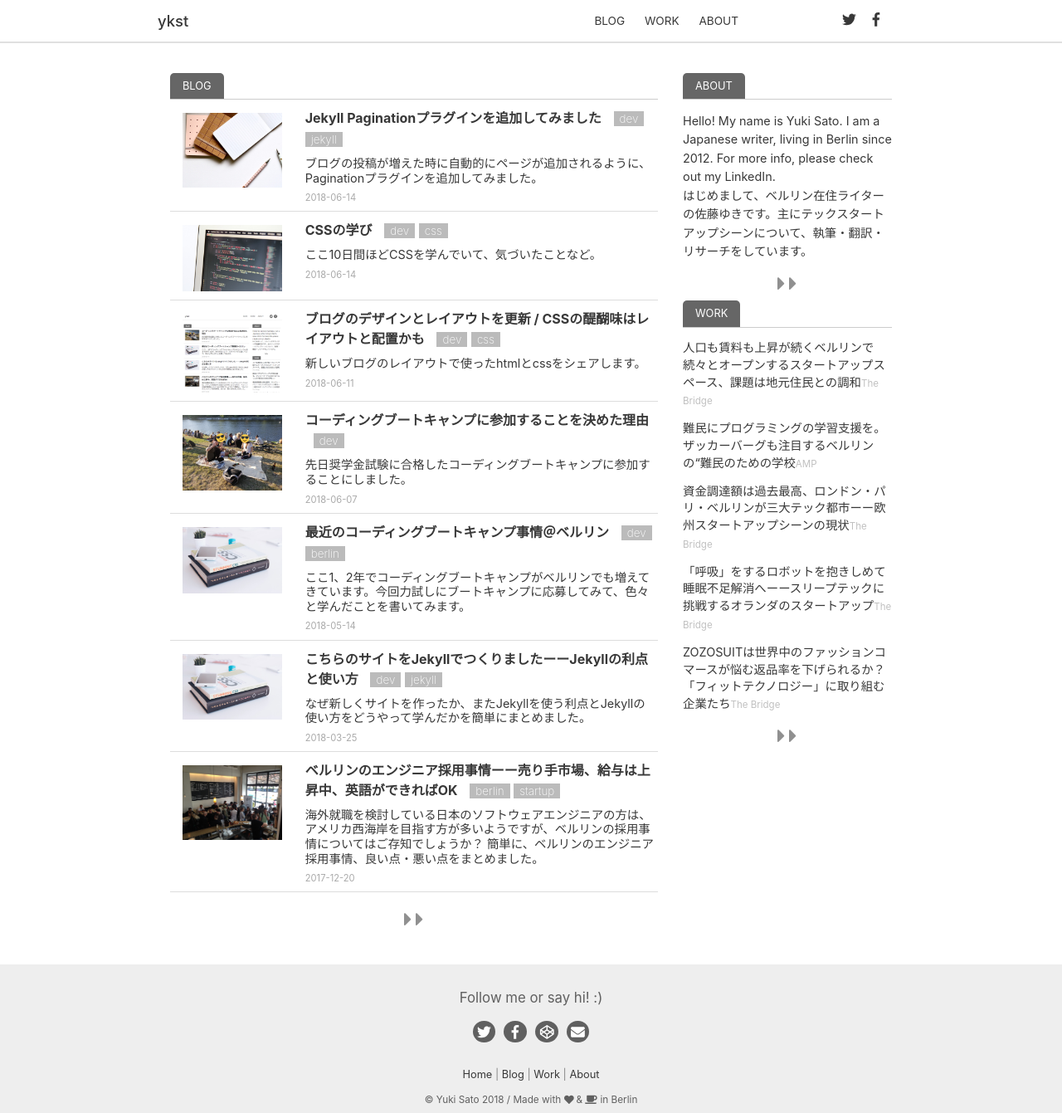
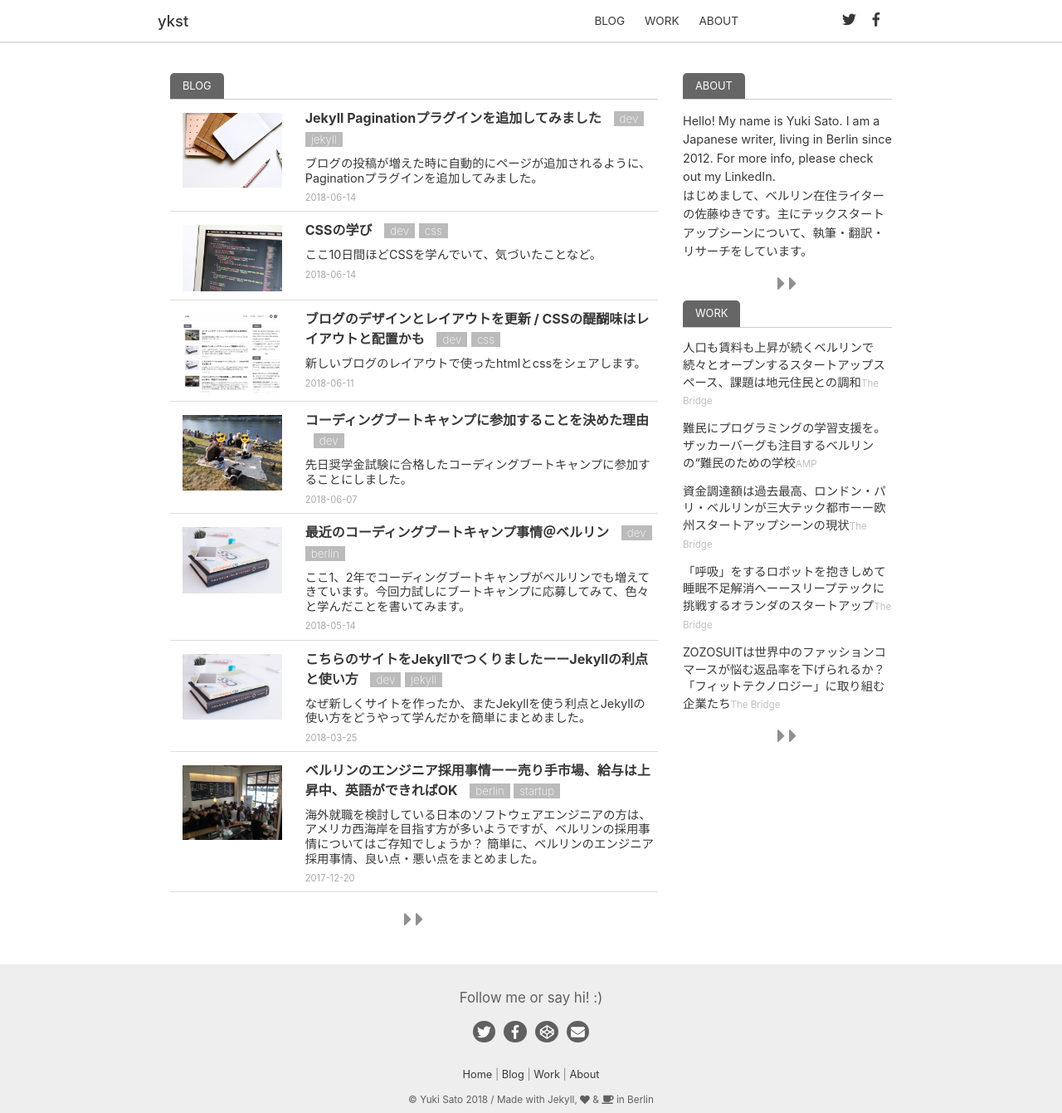
Before and after one commit to youxiberlin/blog, a Jekyll site: the page built from index.md, in a window 1280 px wide. Shown: the whole page at 83% size. Built offline with Jekyll 4.4.1, drawn with Linux system fonts in a browser that asks for light colours; nearby versions of some CDN libraries.

Commit message:
added Jekyll to footer credit

```diff
--- a/_includes/footer.html
+++ b/_includes/footer.html
@@ -14,7 +14,7 @@
     <a href="/work/" class="hover-line">Work</a> |
     <a href="/about/" class="hover-line">About</a>
   </div>
-  <div class="footer-font">&copy; Yuki Sato 2018 / Made with <i class="fas fa-heart"></i> & <i class="fas fa-coffee"></i> in Berlin </div>
+  <div class="footer-font">&copy; Yuki Sato 2018 / Made with <a href="https://jekyllrb.com/" class="hover-line" style="color:#606060;">Jekyll</a>, <i class="fas fa-heart"></i> & <i class="fas fa-coffee"></i> in Berlin </div>
 </footer>
 </body>
 </html>
```
